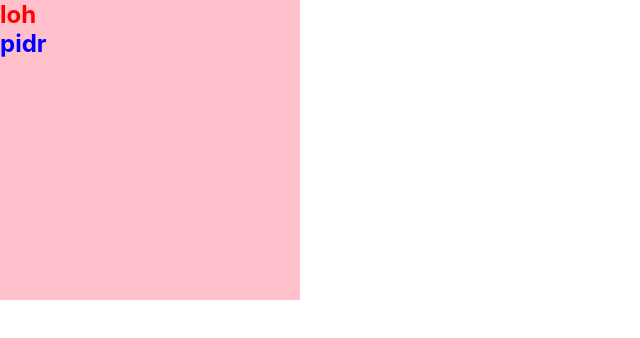
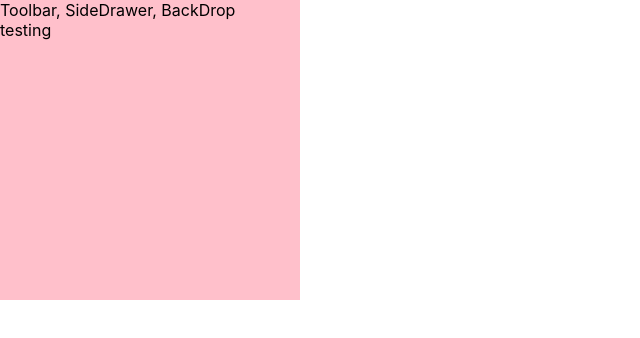
Before and after one commit to Elk1v/burger-builder, a React app: page / in a window 1280 px wide. Shown: the top 338 px of the page, without its empty margins (0-640 px from the left). Built offline with nearby package versions, Linux system fonts and the light colour scheme.

Commit message:
Making files structure and adding some base components, Layout and wrapper Aux

```diff
--- /dev/null
+++ b/src/App.js
@@ -0,0 +1,21 @@
+import React from 'react';
+import styled from 'styled-components';
+
+import Layout from './components/Layout/Layout';
+
+const Section = styled.section`
+  width: 300px;
+  height: 300px;
+
+  background: pink;
+`;
+
+const App = () => (
+  <Section>
+    <Layout>
+      <p>testing</p>
+    </Layout>
+  </Section>
+);
+
+export default App;
--- a/src/components/App/App.js
+++ /dev/null
@@ -1,36 +0,0 @@
-import React from 'react';
-import PT from 'prop-types';
-import styled from 'styled-components';
-
-const Section = styled.section`
-  width: 300px;
-  height: 300px;
-
-  background: pink;
-`;
-
-const HeaderOne = styled.h1`
-  color: red;
-`;
-
-const HeaderTwo = styled.h2`
-  color: blue;
-`;
-
-const App = (props) => {
-  const { a, b } = props;
-
-  return (
-    <Section>
-      <HeaderOne>{ a }</HeaderOne>
-      <HeaderTwo>{ b }</HeaderTwo>
-    </Section>
-  );
-};
-
-App.propTypes = {
-  a: PT.string.isRequired,
-  b: PT.string.isRequired,
-};
-
-export default App;
--- /dev/null
+++ b/src/components/Layout/Layout.jsx
@@ -0,0 +1,31 @@
+import React from 'react';
+import styled from 'styled-components';
+import PT from 'prop-types';
+
+import Aux from '../../hoc/Aux';
+
+const Section = styled.section``;
+const Main = styled.main``;
+
+const Layout = (props) => {
+  const { children } = props;
+
+  return (
+    <Aux>
+      <Section>
+        Toolbar,
+        SideDrawer,
+        BackDrop
+      </Section>
+      <Main>
+        { children }
+      </Main>
+    </Aux>
+  );
+};
+
+Layout.propTypes = {
+  children: PT.node.isRequired,
+};
+
+export default Layout;
--- /dev/null
+++ b/src/hoc/Aux.js
@@ -0,0 +1,3 @@
+const aux = (props) => (props.children);
+
+export default aux;
--- a/src/index.css
+++ b/src/index.css
@@ -4,7 +4,7 @@
 
 body {
   margin: 0;
-  font-family: -apple-system, BlinkMacSystemFont, 'Segoe UI', 'Roboto', 'Oxygen',
+  font-family: -apple-system, BlinkMacSystemFont, 'Open Sans', 'Segoe UI', 'Roboto', 'Oxygen',
     'Ubuntu', 'Cantarell', 'Fira Sans', 'Droid Sans', 'Helvetica Neue',
     sans-serif;
   -webkit-font-smoothing: antialiased;
--- a/src/index.js
+++ b/src/index.js
@@ -1,12 +1,12 @@
 import React from 'react';
 import ReactDOM from 'react-dom';
 import './index.css';
-import App from './components/App/App';
+import App from './App';
 import * as serviceWorker from './service-worker/serviceWorker';
 
 ReactDOM.render(
   <React.StrictMode>
-    <App a="loh" b="pidr" />
+    <App />
   </React.StrictMode>,
   document.getElementById('root'),
 );
```
